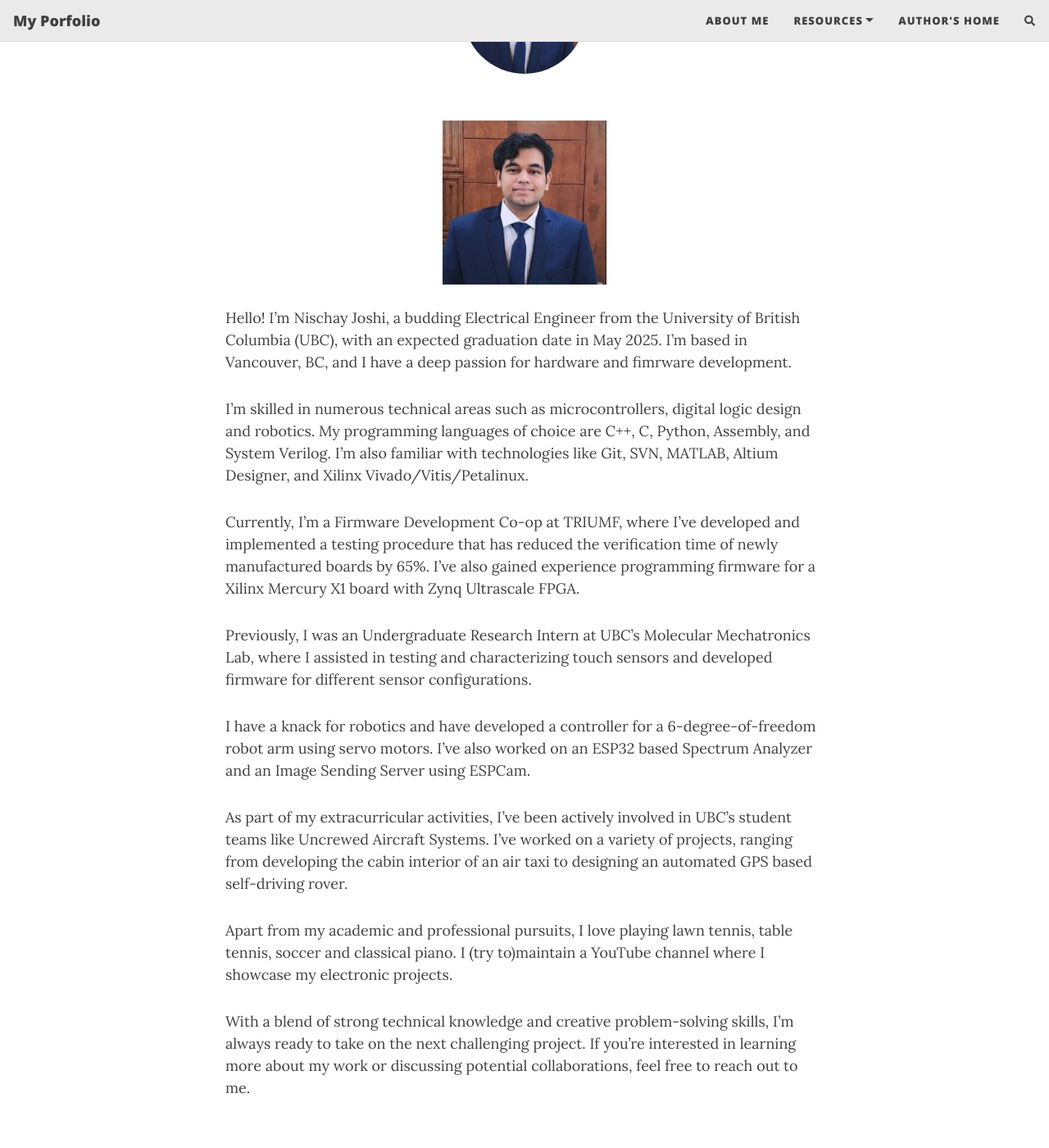
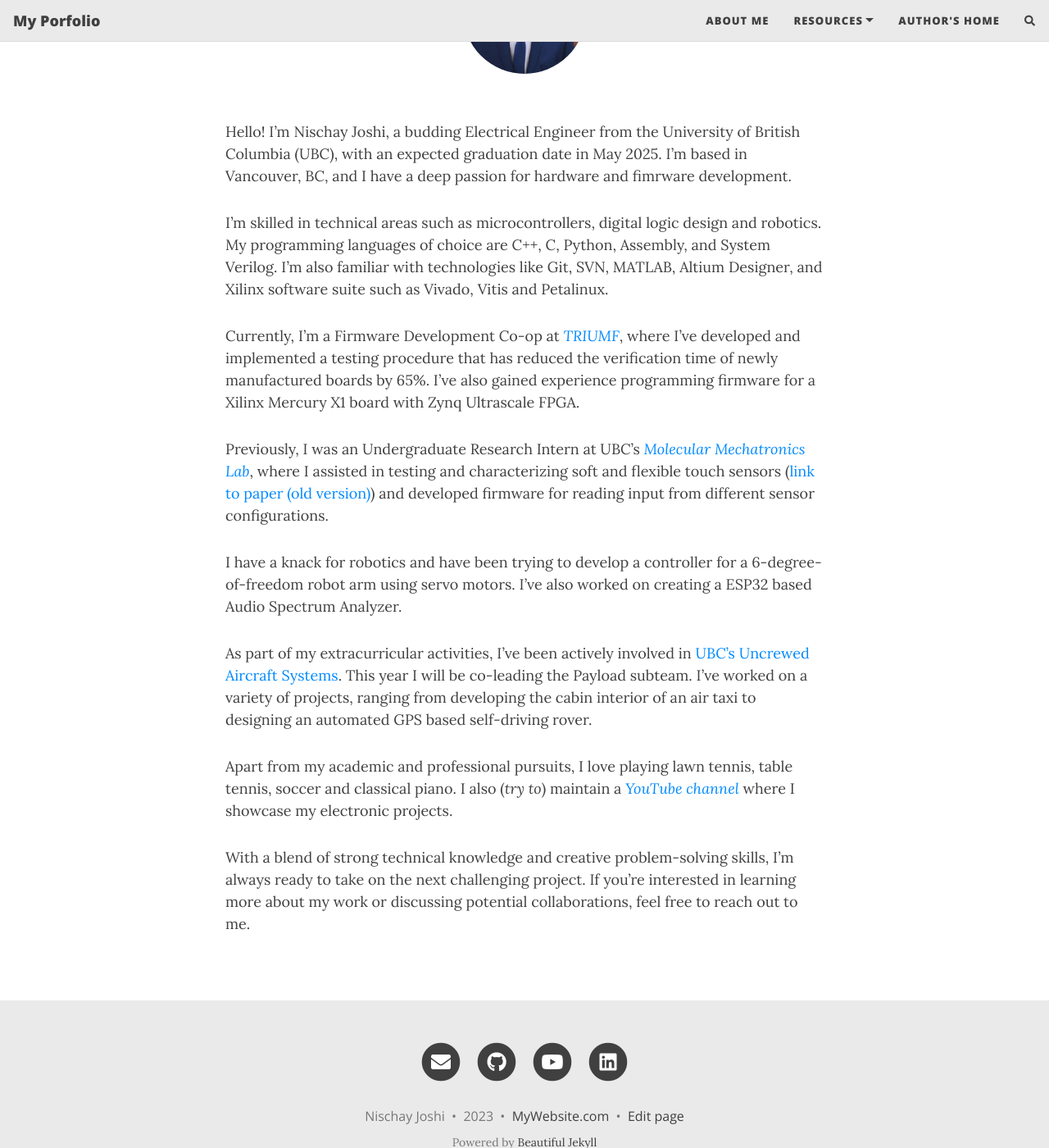
Before and after one commit to Nischay2312/Nischay2312.github.io, a Jekyll site: the page built from aboutme.md, in a window 1280 px wide and 1400 px high, scrolled down 336 px. Shown: the whole window at 82% size. Built offline with Jekyll 4.4.1, drawn with Linux system fonts in a browser that asks for light colours; nearby versions of some CDN libraries; comment, search, counter and statistics services are not loaded.

Commit message:
Fixed About me page

```diff
--- a/aboutme.md
+++ b/aboutme.md
@@ -9,19 +9,18 @@ Adding a picture of mine, but in round shape
 -->
 <img src="/assets/img/me.jpg" alt="Nischay Joshi" style="border-radius: 50%; width: 150px; height: 150px; object-fit: cover; display: block; margin-left: auto; margin-right: auto;"><br>
 
-![Nischay Joshi](/assets/img/me.jpg){: .mx-auto.d-block :}<br>
 Hello! I'm Nischay Joshi, a budding Electrical Engineer from the University of British Columbia (UBC), with an expected graduation date in May 2025. I'm based in Vancouver, BC, and I have a deep passion for hardware and fimrware development.
 
-I'm skilled in numerous technical areas such as microcontrollers, digital logic design and robotics. My programming languages of choice are C++, C, Python, Assembly, and System Verilog. I'm also familiar with technologies like Git, SVN, MATLAB, Altium Designer, and Xilinx Vivado/Vitis/Petalinux.
+I'm skilled in technical areas such as microcontrollers, digital logic design and robotics. My programming languages of choice are C++, C, Python, Assembly, and System Verilog. I'm also familiar with technologies like Git, SVN, MATLAB, Altium Designer, and Xilinx software suite such as Vivado, Vitis and Petalinux.
 
-Currently, I'm a Firmware Development Co-op at TRIUMF, where I've developed and implemented a testing procedure that has reduced the verification time of newly manufactured boards by 65%. I've also gained experience programming firmware for a Xilinx Mercury X1 board with Zynq Ultrascale FPGA.
+Currently, I'm a Firmware Development Co-op at [_TRIUMF_](https://www.triumf.ca/), where I've developed and implemented a testing procedure that has reduced the verification time of newly manufactured boards by 65%. I've also gained experience programming firmware for a Xilinx Mercury X1 board with Zynq Ultrascale FPGA.
 
-Previously, I was an Undergraduate Research Intern at UBC's Molecular Mechatronics Lab, where I assisted in testing and characterizing touch sensors and developed firmware for different sensor configurations.
+Previously, I was an Undergraduate Research Intern at UBC's [_Molecular Mechatronics Lab_](https://mm.ece.ubc.ca/), where I assisted in testing and characterizing soft and flexible touch sensors ([link to paper (old version)](https://open.library.ubc.ca/media/stream/pdf/24/1.0402763/4)) and developed firmware for reading input from different sensor configurations.
 
-I have a knack for robotics and have developed a controller for a 6-degree-of-freedom robot arm using servo motors. I've also worked on an ESP32 based Spectrum Analyzer and an Image Sending Server using ESPCam.
+I have a knack for robotics and have been trying to develop a controller for a 6-degree-of-freedom robot arm using servo motors. I've also worked on creating a ESP32 based Audio Spectrum Analyzer.
 
-As part of my extracurricular activities, I've been actively involved in UBC's student teams like Uncrewed Aircraft Systems. I've worked on a variety of projects, ranging from developing the cabin interior of an air taxi to designing an automated GPS based self-driving rover.
+As part of my extracurricular activities, I've been actively involved in [UBC's Uncrewed Aircraft Systems](https://www.ubcuas.com/). This year I will be co-leading the Payload subteam. I've worked on a variety of projects, ranging from developing the cabin interior of an air taxi to designing an automated GPS based self-driving rover.
 
-Apart from my academic and professional pursuits, I love playing lawn tennis, table tennis, soccer and classical piano. I (try to)maintain a YouTube channel where I showcase my electronic projects.
+Apart from my academic and professional pursuits, I love playing lawn tennis, table tennis, soccer and classical piano. I also (_try to_) maintain a [_YouTube channel_](https://www.youtube.com/channel/UCoLCzD3NYxd0RpYbESqbdjg) where I showcase my electronic projects.
 
 With a blend of strong technical knowledge and creative problem-solving skills, I'm always ready to take on the next challenging project. If you're interested in learning more about my work or discussing potential collaborations, feel free to reach out to me.
```
